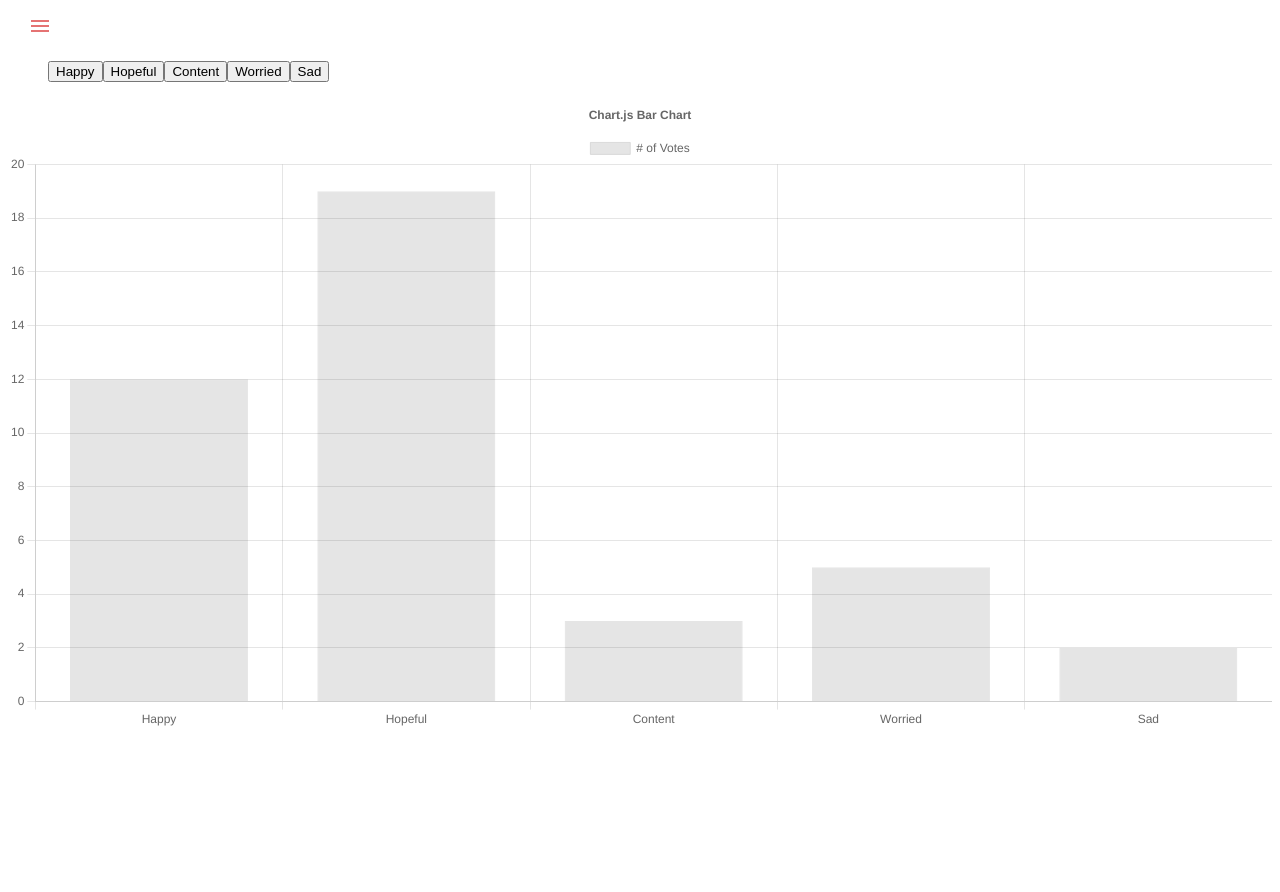
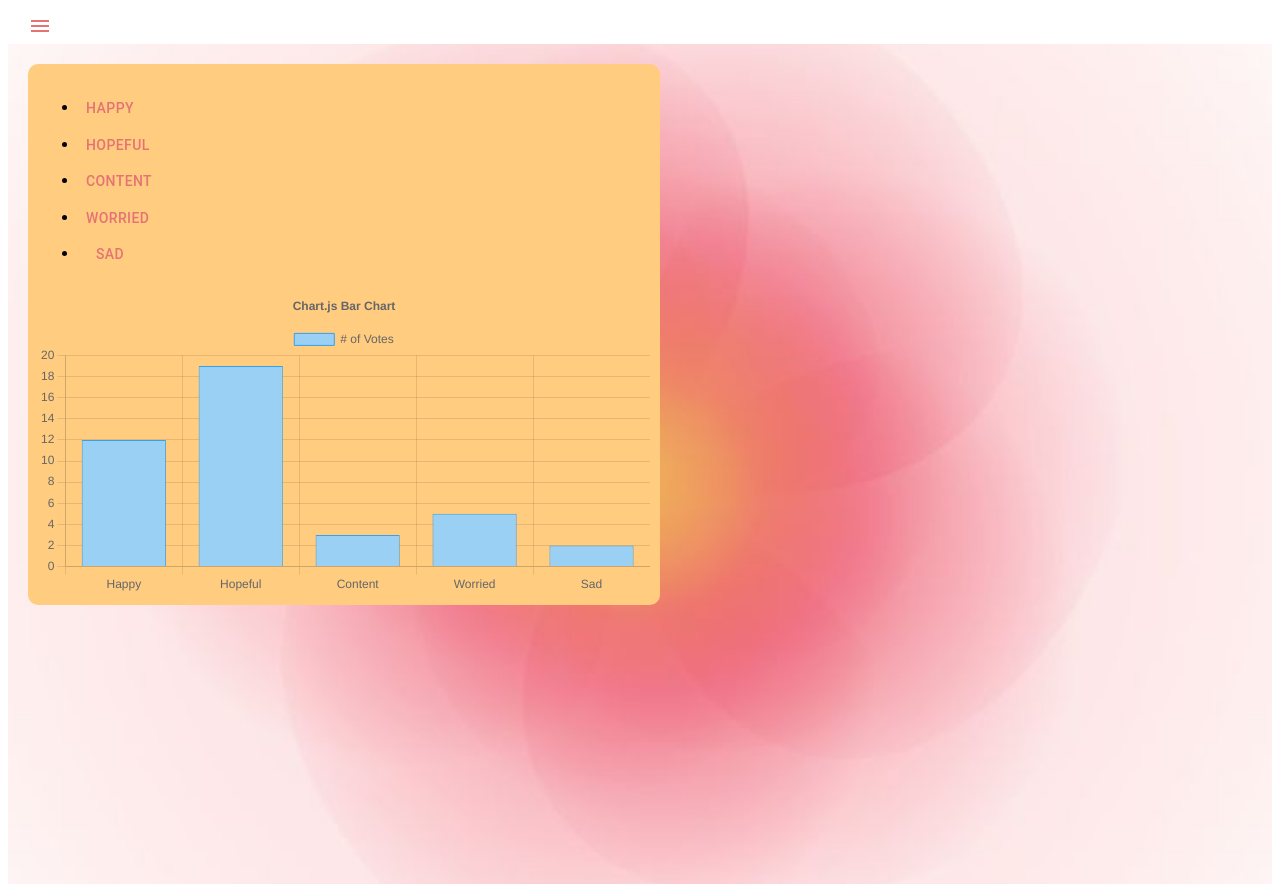
Before and after one commit to jrob112/Mental-Health-App, a React app: page /moods in a window 1280 px wide. Before the commit the page ends 800 px from the top, so only its background shows below. Built offline with nearby package versions, Linux system fonts and the light colour scheme.

Commit message:
update /added styling to Moods feature

```diff
--- a/client/src/components/Moods.jsx
+++ b/client/src/components/Moods.jsx
@@ -1,24 +1,53 @@
-import React from "react";
+import React, { useState } from "react";
 import MoodsChart from "./MoodsChart.jsx";
-
-const moodsArr = [
-  "Happy",
-  "Hopeful",
-  "Content",
-  "Worried",
-  "Sad"
-]
+import { Button, Typography, Box } from '@mui/material';
+import backgroundImage from './floweraura.jpeg';
+import { styleOrangeBox, styleRedButton } from './styles.js';
+import { red } from '@mui/material/colors';
 
 
 const Moods = () => {
+  const moodsArr = ["Happy", "Hopeful", "Content", "Worried", "Sad"];
+
+  const [dataArr, setDataArr] = useState([12, 19, 3, 5, 2]);
+  const updateMood = (e) => {
+    setDataArr(
+      (prevDataArr) => prevDataArr[moodsArr.indexOf(e.target.innerText)]++
+    );
+  };
   return (
     <div>
+      <Box
+        sx={{
+          backgroundImage: `url(${backgroundImage})`,
+          backgroundSize: 'cover',
+          backgroundPosition: 'center',
+          minHeight: '100vh',
+          padding: '20px',
+        }}
+      >
+        <Box sx={styleOrangeBox}>
+          <Typography
+            variant="h2"
+            sx={{
+              fontFamily: 'Voguella, sans-serif',
+            }}
+          ></Typography>
       <ul>
-        { moodsArr.map((mood, i) => <button key={i}>{mood}</button>)}
+        {moodsArr.map((mood, i) => (
+          <li key={i}>
+            <Button sx={{color: red[300]}} onClick={updateMood}>{mood}</Button>
+          </li>
+        ))}
       </ul>
-      <MoodsChart />
+      <MoodsChart dataArr={dataArr} />
+      </Box>
+        <Box
+          sx={{ display: 'flex', gap: '10px' }}>
+        </Box>
+      </Box>
     </div>
-  )
+  );
 };
 
 export default Moods;
--- a/client/src/components/MoodsChart.jsx
+++ b/client/src/components/MoodsChart.jsx
@@ -18,7 +18,7 @@ ChartJS.register(
   Legend
 );
 
-const MoodsChart = () => {
+const MoodsChart = ({dataArr}) => {
   const ctx = document.getElementById('myChart');
   const options = {
     responsive: true,
@@ -39,35 +39,17 @@ const MoodsChart = () => {
     labels,
     datasets: [{
       label: '# of Votes',
-      data: [12, 19, 3, 5, 2],
-      borderWidth: 1
+      data: dataArr,
+      borderWidth: 1,
+      borderColor: '#36A2EB',
+      backgroundColor: '#9BD0F5',
     }]
   };
 
 
   return (
     <Bar options={options} data={data} />
-    // <Chart
-    //       type='bar'
-    //       data={
-    //         {
-    //           labels: ['Happy', 'Hopeful', 'Content', 'Worried', 'Sad'],
-    //           datasets: [{
-    //             label: '# of Votes',
-    //             data: [12, 19, 3, 5, 2],
-    //             borderWidth: 1
-    //           }]
-    //         }
-    //       }
-          // options={
-          //   {
-          //     scales: {
-          //     y: {
-          //       beginAtZero: true
-          //     }
-          //   }
-          // }}
-    // />
+
   )
 }
 
```
